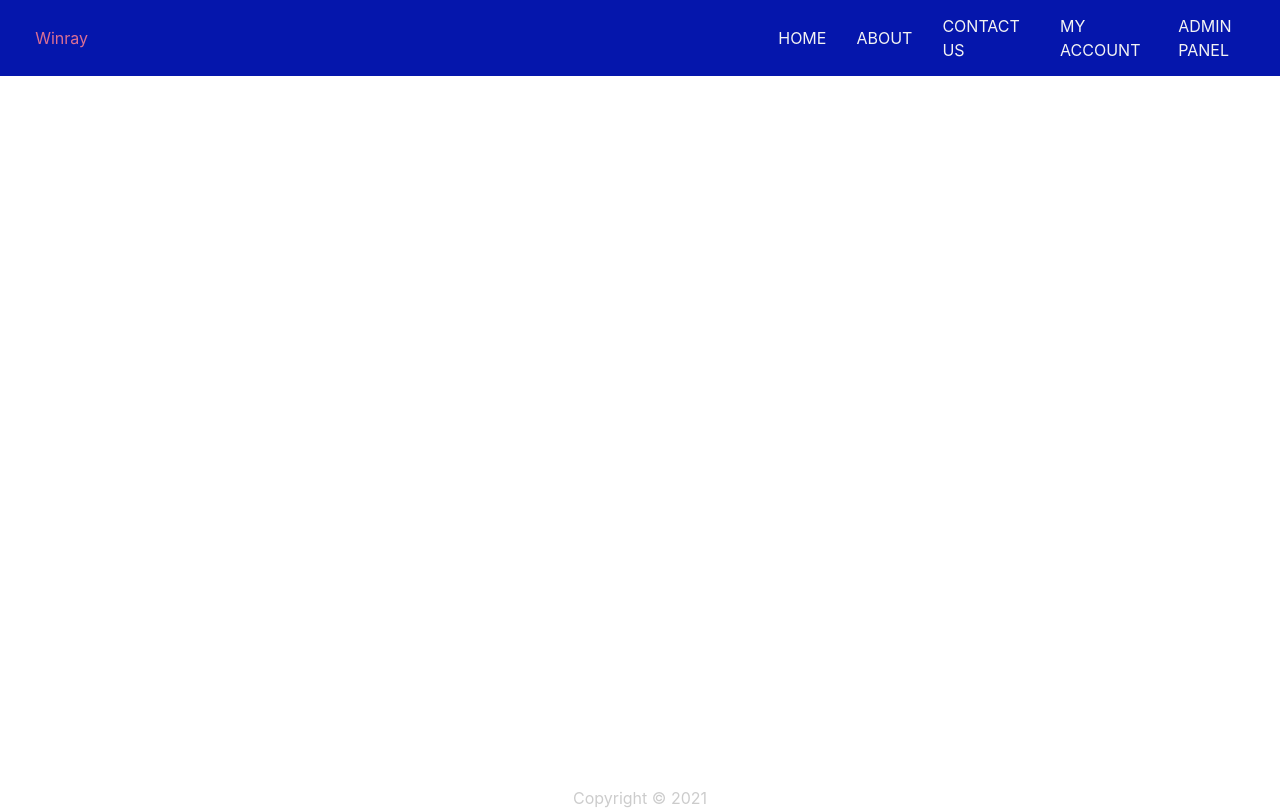
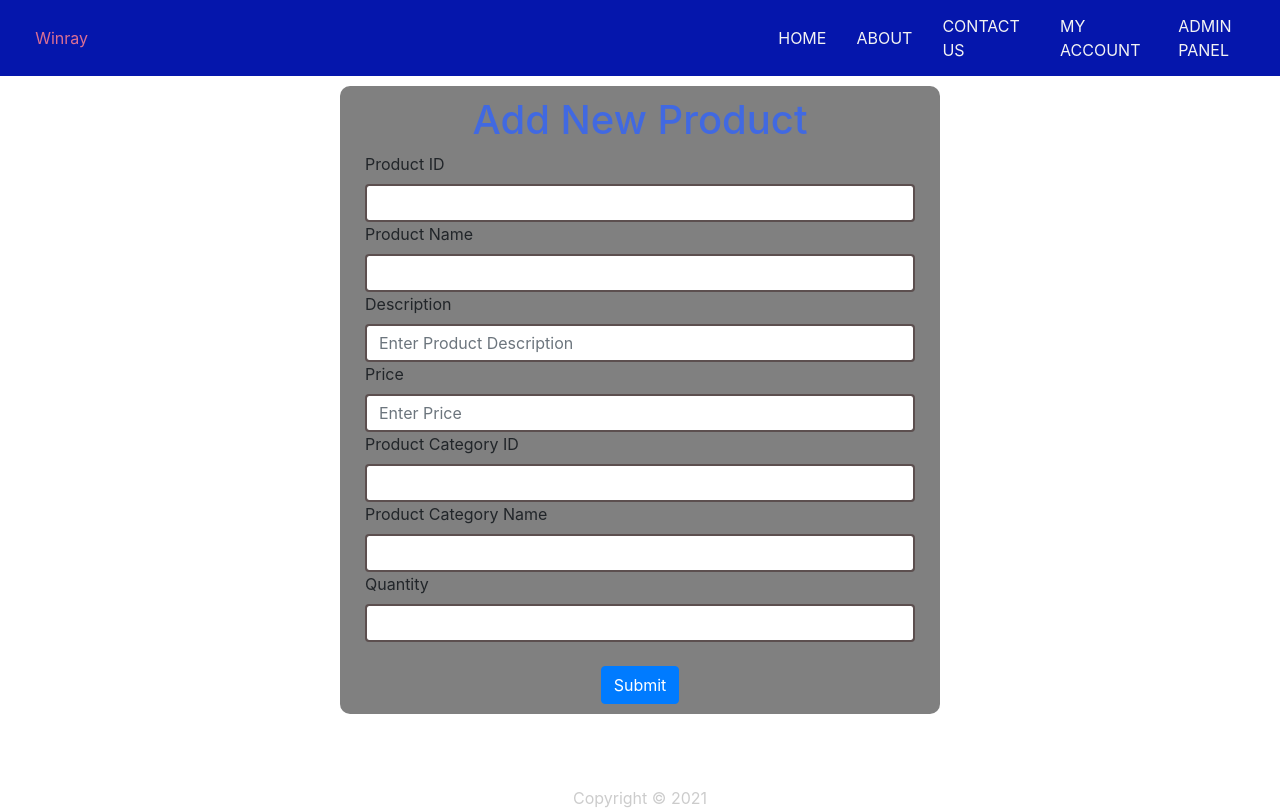
Before and after one commit to chamalka123/salon_webapp_frontend, a React (Create React App) app: page /AddProduct in a window 1280 px wide. Built offline with nearby package versions, Linux system fonts and the light colour scheme.

Commit message:
Add Product

```diff
--- a/src/components/App.js
+++ b/src/components/App.js
@@ -7,6 +7,9 @@ import MyAccount from "../views/myAccount/myAccount";
 import Expenses from "../views/Expenses/Expenses";
 import Payment from "../views/Payment/Payment";
 import AddExpenses from "../views/Expenses/AddExpenses";
+import AllProduct from "../views/Product/AllProduct";
+import AddProduct from "../views/Product/AddProduct";
+import EditProduct from "../views/Product/EditProduct";
 
 function App() {
   return (
@@ -32,6 +35,15 @@ function App() {
           <Route exact path="/AddExpense">
             <AddExpenses />
           </Route>
+          <Route exact path="/Product">
+            <AllProduct/>
+          </Route>
+          <Route exact path="/AddProduct">
+          <AddProduct/>
+          </Route>
+          <Route exact path="/EditProduct">
+          <EditProduct/>
+          </Route>
         </Switch>
       </Router>
       <Footer />
--- /dev/null
+++ b/src/views/Product/AddProduct.css
@@ -0,0 +1,13 @@
+input[type=text] {
+  border: 2px solid rgb(92, 79, 79);
+  border-radius: 4px;
+  box-sizing: border-box;
+  resize: vertical;
+}
+.container {
+    border-radius: 10px;
+    background-color: grey;
+    padding: 10px;
+    margin-top: 10px;
+    width: 600px;
+  }
--- /dev/null
+++ b/src/views/Product/AddProduct.js
@@ -0,0 +1,123 @@
+import React,{useState} from "react";
+import axios from "axios";
+import "./AddProduct.css";
+
+
+
+export default function AddProduct(){
+
+  const [product_id, setProduct_id] = useState("");
+  const [product_name, setProduct_name] = useState("");
+  const [description, setDescription] = useState("");
+  const [price, setPrice] = useState("");
+  const [category_id, setCategory_id] = useState("");
+  const [category_name, setCategory_name] = useState("");
+  const [quantity, setQuantity] = useState("");
+
+  function sendData(e){
+    e.preventDefault();
+
+      const newProduct ={
+
+        product_id,
+        product_name,
+        description,
+        price,
+        category_id,
+        category_name,
+        quantity
+
+      }
+
+    axios.post("http://localhost:8070/product/add",newProduct).then(()=>{
+      alert("Product Added");
+
+    }).catch((err)=>{
+      alert(err)
+    })
+  }
+
+    return(
+     <div className="container">
+     <h1>Add New Product</h1>
+      <form onSubmit={sendData}>
+
+  <div class="col-md-12">
+    <label for="product_id">Product ID</label>
+    <input type="text" class="form-control" id="product_id" required
+    onChange={(e)=>{
+
+      setProduct_id(e.target.value);
+
+    }}/>
+  </div>
+
+  <div class="col-md-12">
+    <label for="product_name">Product Name</label>
+    <input type="text" class="form-control" id="product_name" required
+    onChange={(e)=>{
+
+      setProduct_name(e.target.value);
+
+    }}/>
+  </div>
+
+  <div class="col-md-12">
+    <label for="description">Description</label>
+    <input type="text" class="form-control" id="description" placeholder="Enter Product Description" required
+    onChange={(e)=>{
+
+      setDescription(e.target.value);
+
+    }}/>
+  </div>
+
+  <div class="col-md-12">
+    <label for="price">Price</label>
+    <input type="text" class="form-control" id="price" placeholder="Enter Price" required
+    onChange={(e)=>{
+
+      setPrice(e.target.value);
+
+    }}/>
+  </div>
+
+  <div class="col-md-12">
+    <label for="category_id">Product Category ID</label>
+    <input type="text" class="form-control" id="category_id" required
+    onChange={(e)=>{
+
+      setCategory_id(e.target.value);
+
+    }}/>
+  </div>
+
+  <div class="col-md-12" >
+    <label for="catergory_name">Product Category Name</label>
+    <input type="text" class="form-control" id="category_name" required
+    onChange={(e)=>{
+
+      setCategory_name(e.target.value);
+
+    }}/>
+  </div>
+
+  <div class="col-md-12">
+    <label for="quantity">Quantity</label>
+    <input type="text" class="form-control" id="quantity" required
+    onChange={(e)=>{
+
+      setQuantity(e.target.value);
+
+    }}/>
+  </div>
+<br></br>
+  <center>
+  <div class="col-md-12">
+    <button type="submit" class="btn btn-primary">Submit</button>
+  </div>
+  </center>
+</form>
+</div>
+    )
+}
--- /dev/null
+++ b/src/views/Product/AllProduct.css
@@ -0,0 +1,17 @@
+table {
+    border-collapse: collapse;
+    border-spacing: 0;
+    width: 100%;
+    border: 4px solid rgb(126, 119, 119);
+  }
+
+  th, td {
+    text-align: center;
+    padding: 10px;
+    border: 2px solid rgb(126, 119, 119);
+  }
+
+  tr:nth-child(even) {
+    background-color: #f2f2f2;
+    border: 2px solid rgb(126, 119, 119);
+  }
--- /dev/null
+++ b/src/views/Product/AllProduct.js
@@ -0,0 +1,84 @@
+import React,{useState, useEffect} from "react";
+import axios from "axios";
+import {Link} from 'react-router-dom';
+import "./AllProduct.css";
+
+export default function AllProduct() {
+
+    const [products, setProducts] = useState([]);
+
+    useEffect(() => {
+       function getProducts() {
+           axios.get("http://localhost:8070/product/").then((res) =>{
+               setProducts(res.data);
+           }).catch((err) =>{
+               alert(err.message);
+           })
+       }
+       getProducts();
+    }, [products]);
+
+
+    function deleteProduct(_id){
+        axios.delete("http://localhost:8070/product/delete/"+_id).then((res)=>{
+            console.log(res.data);
+            alert("Delete Successfully");
+
+        }).catch((err)=>{
+            alert(err)
+        });
+        setProducts(products.filter((products) => products._id !== _id))
+
+    }
+
+
+    return (
+    <div className>
+        <h1>All Products Details</h1>
+        <table class="table">
+            <thead>
+                <tr>
+                <th scope="col">Product ID</th>
+                <th scope="col">Product Name</th>
+                <th scope="col">Description</th>
+                <th scope="col">Price</th>
+                <th scope="col">Category ID</th>
+                <th scope="col">Category Name</th>
+                <th scope="col">Quantity</th>
+                <th scope="col"></th>
+                </tr>
+            </thead>
+
+            {products.map((products) => (
+
+                <tr>
+                    <td>{products.product_id}</td>
+                    <td>{products.product_name}</td>
+                    <td>{products.description}</td>
+                    <td>{products.price}</td>
+                    <td>{products.category_id}</td>
+                    <td>{products.category_name}</td>
+                    <td>{products.quantity}</td>
+
+                    <div class ="btn">
+
+                    <Link to={"/EditProduct"}className="btn btn-success btn-sm">Update</Link>
+
+                    &nbsp;
+                    <button type="button" class="btn btn-danger btn-sm" onClick={() => deleteProduct(products._id)}>Delete</button>
+                    </div>
+
+
+                </tr>
+
+            ))}
+
+
+        </table>
+        <center>
+       <Link to={"/AddProduct"} className="btn btn-warning btn-sm">Add New Product</Link>
+       </center>
+
+    </div>
+    )
+}
--- /dev/null
+++ b/src/views/Product/EditProduct.js
@@ -0,0 +1,154 @@
+import React,{useState, useEffect} from "react";
+import axios from "axios";
+import { useParams } from "react-router";
+
+
+function EditProduct(){
+
+  const [product_id, setProduct_id] = useState("");
+  const [product_name, setProduct_name] = useState("");
+  const [description, setDescription] = useState("");
+  const [price, setPrice] = useState("");
+  const [category_id, setCategory_id] = useState("");
+  const [category_name, setCategory_name] = useState("");
+  const [quantity, setQuantity] = useState("");
+
+  const {id} = useParams();
+  useEffect(() => {
+    function getProducts() {
+      axios.get(`http://localhost:8070/product/get/${id}`)
+      .then((res) => {
+
+        console.log(res.data);
+        setProduct_id(res.data.product.product_id);
+        setProduct_name(res.data.product.product_name);
+        setDescription(res.data.product.description);
+        setPrice(res.data.product.price);
+        setCategory_id(res.data.product.category_id);
+        setCategory_name(res.data.product.category_name);
+        setQuantity(res.data.product.quantity);
+      })
+      .catch((err) => {
+        console.log(err.message);
+      });
+    }
+    getProducts();
+  }, []);
+
+
+
+  function sendUpdateProduct(e){
+    e.preventDefault();
+
+      const updateproduct = {
+
+        product_id,
+        product_name,
+        description,
+        price,
+        category_id,
+        category_name,
+        quantity
+
+      }
+
+    axios.put(`http://localhost:8070/product/update/${id}`, updateproduct).then(()=>{
+      alert("Product Updated");
+
+    }).catch((err)=>{
+      alert(err);
+    })
+  }
+
+    return(
+     <div className="container">
+     <h1>Edit Product</h1>
+      <form onSubmit={sendUpdateProduct}>
+
+  <div class="col-md-12">
+    <label for="product_id">Product ID</label>
+    <input type="text" class="form-control" id="product_id"
+    value={product_id}
+    onChange={(e)=>{
+
+      setProduct_id(e.target.value);
+
+    }}/>
+  </div>
+
+  <div class="col-md-12">
+    <label for="product_name">Product Name</label>
+    <input type="text" class="form-control" id="product_name"
+    value={product_name}
+    onChange={(e)=>{
+
+      setProduct_name(e.target.value);
+
+    }}/>
+  </div>
+
+  <div class="col-md-12">
+    <label for="description">Description</label>
+    <input type="text" class="form-control" id="description" placeholder="Enter Product Description"
+    value={description}
+    onChange={(e)=>{
+
+      setDescription(e.target.value);
+
+    }}/>
+  </div>
+
+  <div class="col-md-12">
+    <label for="price">Price</label>
+    <input type="text" class="form-control" id="price" placeholder="Enter Price"
+    value={price}
+    onChange={(e)=>{
+
+      setPrice(e.target.value);
+
+    }}/>
+  </div>
+
+  <div class="col-md-12">
+    <label for="category_id">Product Category ID</label>
+    <input type="text" class="form-control" id="category_id"
+    value={category_id}
+    onChange={(e)=>{
+
+      setCategory_id(e.target.value);
+
+    }}/>
+  </div>
+
+  <div class="col-md-12" >
+    <label for="catergory_name">Product Category Name</label>
+    <input type="text" class="form-control" id="category_name"
+    value={category_name}
+    onChange={(e)=>{
+
+      setCategory_name(e.target.value);
+
+    }}/>
+  </div>
+
+  <div class="col-md-12">
+    <label for="quantity">Quantity</label>
+    <input type="text" class="form-control" id="quantity"
+    value={quantity}
+    onChange={(e)=>{
+
+      setQuantity(e.target.value);
+
+    }}/>
+  </div>
+<br></br>
+  <center>
+  <div class="col-md-12">
+    <button type="submit" class="btn btn-success btn-sm">Update</button>
+  </div>
+  </center>
+</form>
+</div>
+    );
+}
+export default EditProduct;
```
Also changed, not shown: 1 other file (tests, documents, lock files or other folders).
